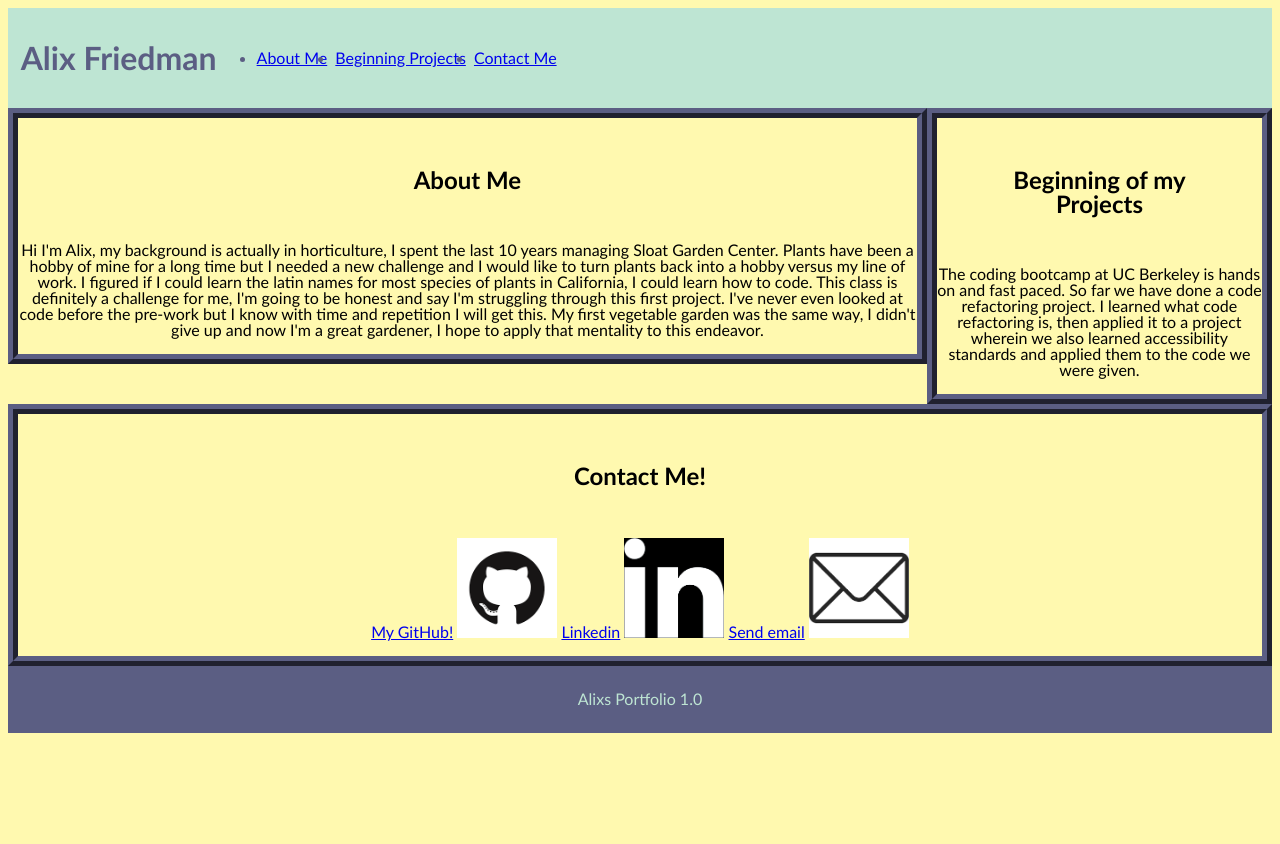
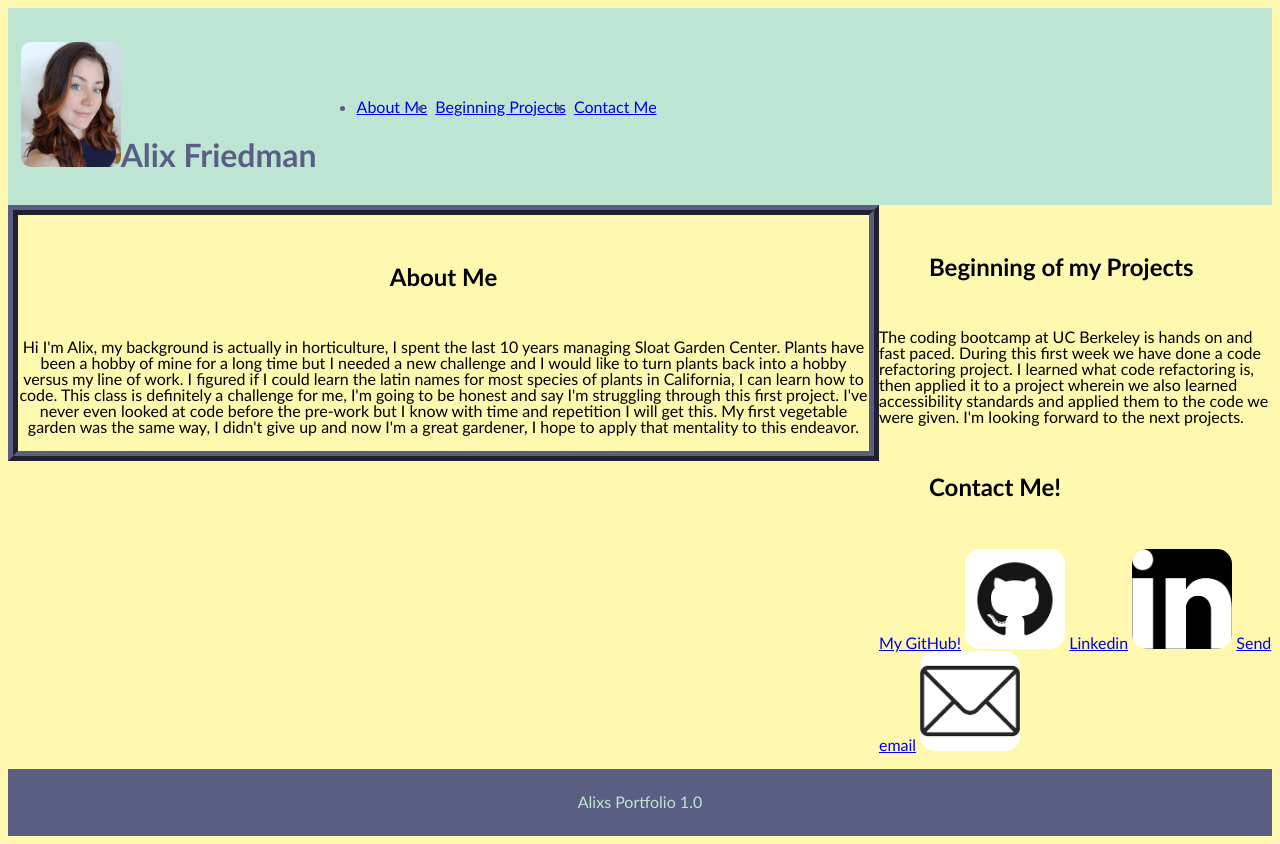
Before and after one commit to Alix1713/steppingstone, a plain HTML site: page index.html in a window 1280 px wide. Before the commit the page ends 800 px from the top, so only its background shows below. Drawn offline with Linux system fonts and the light colour scheme.

Commit message:
index.html

```diff
--- a/index.html
+++ b/index.html
@@ -9,7 +9,8 @@
 
   <body>
       <header>
-          <h1>Alix Friedman</h1><!--everything up here is done, don't panic-->
+          <h1><img src="profile.jpg" alt="Alix" style="width:100px;height:125px; border-radius: 10px;">Alix Friedman </h1>
+          <!--everything up here is done, don't panic-->
           <nav>
               <ul><!--do the links need to be swapped?-->
                   <li><a href="#me">About Me</a></li>
@@ -17,18 +18,18 @@
                   <li><a href="#con">Contact Me</a></li>
               </ul>
           </nav>
-      </header>
+        </header>
 
       <main>
           <section>
           <div><div class="box">
               <h2><a id="me">About Me</a></h2>
 
-                  <p><!--check link, also styling?-->
+                  <p><!--whoohoo links work! check styling and spacing, make pretty-->
                    Hi I'm Alix, my background is actually in horticulture, I spent the last 10 years managing Sloat Garden Center.
                    Plants have been a hobby of mine for a long time but I needed a new challenge and I would like to turn plants
                    back into a hobby versus my line of work.
-                   I figured if I could learn the latin names for most species of plants in California, I could learn
+                   I figured if I could learn the latin names for most species of plants in California, I can learn
                    how to code. This class is definitely a challenge for me, I'm going to be honest and say I'm struggling through
                    this first project. I've never even looked at code before the pre-work but I know with time and repetition
                     I will get this. My first vegetable garden was the same way, I didn't give up and now I'm a great gardener, I hope to
@@ -37,31 +38,31 @@
                 </section>
                 <br>
                 <section>
-                  <div><div class="box">
+                  <div><div class="box2"><!-- these arent spacing correctly ...oh cause I messed up css-->
                   <h2><a id="project"></a>Beginning of my Projects</a></h2>
 
                   <p>
-                      The coding bootcamp at UC Berkeley is hands on and fast paced. So far we have done a
+                      The coding bootcamp at UC Berkeley is hands on and fast paced. During this first week we have done a
                       code refactoring project. I learned what code refactoring is, then applied it to a project wherein we
-                       also learned accessibility standards and applied them to the code we were given.
+                       also learned accessibility standards and applied them to the code we were given. I'm looking forward to the next projects.
                  </p>
                      <p>
                      </div>
-                    </section>
-                    </main>
-                    <section>
+
+
                      <div>
-                         <div class="box">
-                    <h2><a id="project">Contact Me!</a></h2> <!--links! now to get spacing-->
+                         <div class="box3">
+                    <h2><a id="con">Contact Me!</a></h2> <!--it works!!! its not pretty, make pretty-->
                         <a href="https://www.github.com/Alix1713">My GitHub!</a>
-                        <img src="github.png" alt="My GitHub" style="width:100px;height:100px;">
+                        <img src="github.png" alt="My GitHub" style="width:100px;height:100px;border-radius: 15px;">
                         <a href="https://www.linkedin.com/in/alix1713">Linkedin</a>
-                        <img src="link.png" alt="My LinkedIn" style="width:100px;height:100px;">
+                        <img src="link.png" alt="My LinkedIn" style="width:100px;height:100px;border-radius: 15px;">
                         <a href="mailto:Wildflowerinabox@gmail.com">Send email</a>
-                        <img src="email.png" alt="Message Me" style="width:100px;height:100px;">
+                        <img src="email.png" alt="Message Me" style="width:100px;height:100px;border-radius: 15px;">
                     </p>
                     </li>
               </div>
+            </main>
             </section>
 
       <footer>
```
